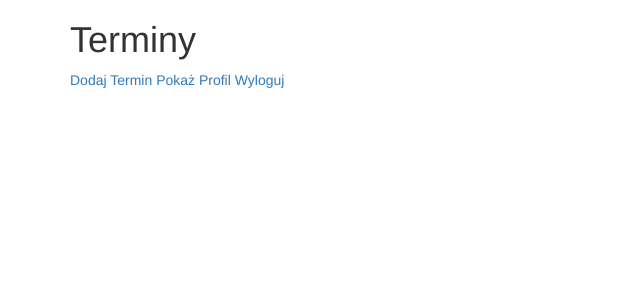
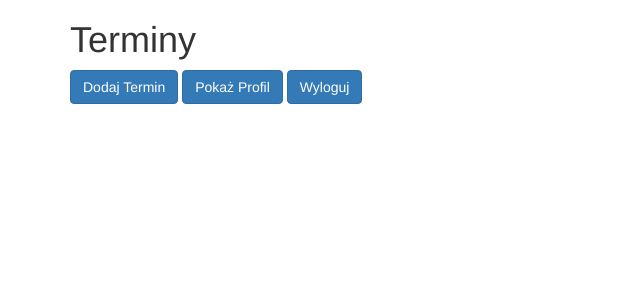
Before and after one commit to donpiet/django, a Django app: page /terminy/ in a window 1280 px wide. Shown: the top 300 px of the page, without its empty margins (0-640 px from the left). Run offline with Django 3.2, Linux system fonts and the light colour scheme; a user stored in the database is signed in; data comes from the database, SQL or seed files in the repository; both versions use the stored data as it was after the commit; some libraries are stand-ins or nearby versions.

Commit message:
7.0 formularz update

```diff
--- a/my_app/settings.py
+++ b/my_app/settings.py
@@ -31,6 +31,7 @@ ALLOWED_HOSTS = []
 # Application definition
 
 INSTALLED_APPS = [
+    'crispy_forms',
     'first_app.apps.FirstAppConfig',
     'users.apps.UsersConfig',
     'django.contrib.admin',
@@ -124,3 +125,5 @@ STATIC_URL = '/static/'
 
 LOGIN_REDIRECT_URL = 'index'
 LOGIN_URL = 'login'
+
+CRISPY_TEMPLATE_PACK = 'bootstrap4'
--- a/users/templates/users/login.html
+++ b/users/templates/users/login.html
@@ -8,7 +8,7 @@
     <form method="post">
         {% csrf_token %}
         {{ form }}
-        <button type="submit">Sign IN</button>
+        <button class="btn btn-primary" type="submit">Sign IN</button>
     </form>
 </body>
 </html>
--- a/users/templates/users/logout.html
+++ b/users/templates/users/logout.html
@@ -7,6 +7,6 @@
 <body>
 
     <h2>You have been logged out</h2>
-    <a href="{% url 'login' %}">Zaloguj</a>
+    <a class="btn btn-primary" href="{% url 'login' %}">Zaloguj</a>
 </body>
 </html>
--- a/users/templates/users/profile.html
+++ b/users/templates/users/profile.html
@@ -3,7 +3,8 @@
 
     <h1>Hello  {{ user.username }} </h1>
 
-    <a href="{% url 'terminy' %}">Dodaj Termin</a><br>
-    <a href="{% url 'termin' %}">Pokaż Terminy</a>
+    <a class="btn btn-primary" href="{% url 'terminy' %}">Dodaj Termin</a>
+    <br><br>
+    <a class="btn btn-primary" href="{% url 'termin' %}">Pokaż Terminy</a>
 
 {% endblock %}
--- a/users/templates/users/terminy.html
+++ b/users/templates/users/terminy.html
@@ -2,9 +2,9 @@
 {% block content %}
 <div>
     <h1>Terminy</h1>
-    <a href="{% url 'terminy' %}">Dodaj Termin</a>
-    <a href="{% url 'profile' %}">Pokaż Profil</a>
-    <a href="{% url 'logout' %}">Wyloguj</a>
+    <a class="btn btn-primary" href="{% url 'terminy' %}">Dodaj Termin</a>
+    <a class="btn btn-primary" href="{% url 'profile' %}">Pokaż Profil</a>
+    <a class="btn btn-primary" href="{% url 'logout' %}">Wyloguj</a>
 
 </div>
     {% for t in terminy %}
@@ -28,8 +28,8 @@
             <thead>
               <tr>
                 <th>użytkownik {{ t.author }}
-                    <a href="{% url 'termin-update' t.id %}">Modyfikuj</a>
-                    <a href="{% url 'termin-delete' t.id %}">Usuń</a>
+                    <a class="btn btn-success" href="{% url 'termin-update' t.id %}">Modyfikuj</a>
+                    <a class="btn btn-danger" href="{% url 'termin-delete' t.id %}">Usuń</a>
                 </th>
               </tr>
             </thead>
--- a/users/templates/users/update_termin.html
+++ b/users/templates/users/update_termin.html
@@ -1,11 +1,12 @@
 {% extends "users/base.html" %}
+{% load crispy_forms_tags %}
 {% block content %}
     <h1>Update termin</h1>
 
 
             <form method="post">
             {% csrf_token %}
-            {{ form }}
-            <button type="submit">Zmien</button>
+            {{ form|crispy }}
+            <button class="btn btn-success" type="submit">Zmien</button>
             </form>
 {% endblock %}
```
Also changed, not shown: users/templates/users/register.html (+6 -11 lines), users/templates/users/terminy_form.html (+6 -3 lines), db.sqlite3.
